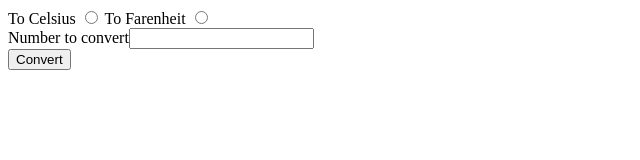
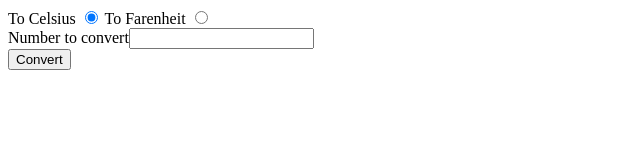
Before and after one commit to danielcossins/celcius-to-fahrenheit, a plain HTML site: page index.html in a window 1280 px wide. Shown: the full height of the page, 0-640 px from the left. Drawn offline with Linux system fonts and the light colour scheme.

Commit message:
minor edits

```diff
--- a/index.html
+++ b/index.html
@@ -1,5 +1,5 @@
 <div>
-  To Celsius <input type="radio" name="conversion_type" value="celsius" />
+  To Celsius <input type="radio" name="conversion_type" value="celsius" checked="checked"/>
   To Farenheit <input type="radio" name="conversion_type" value="fahrenheit" />
   <br>
   Number to convert<input type="text" id="input">
--- a/main.js
+++ b/main.js
@@ -54,3 +54,4 @@ var button = document.getElementById("converter");
 
 // Assign a function to be executed when the button is clicked
 button.onclick = determineConverter;//();
+//doesn't need () because
```
